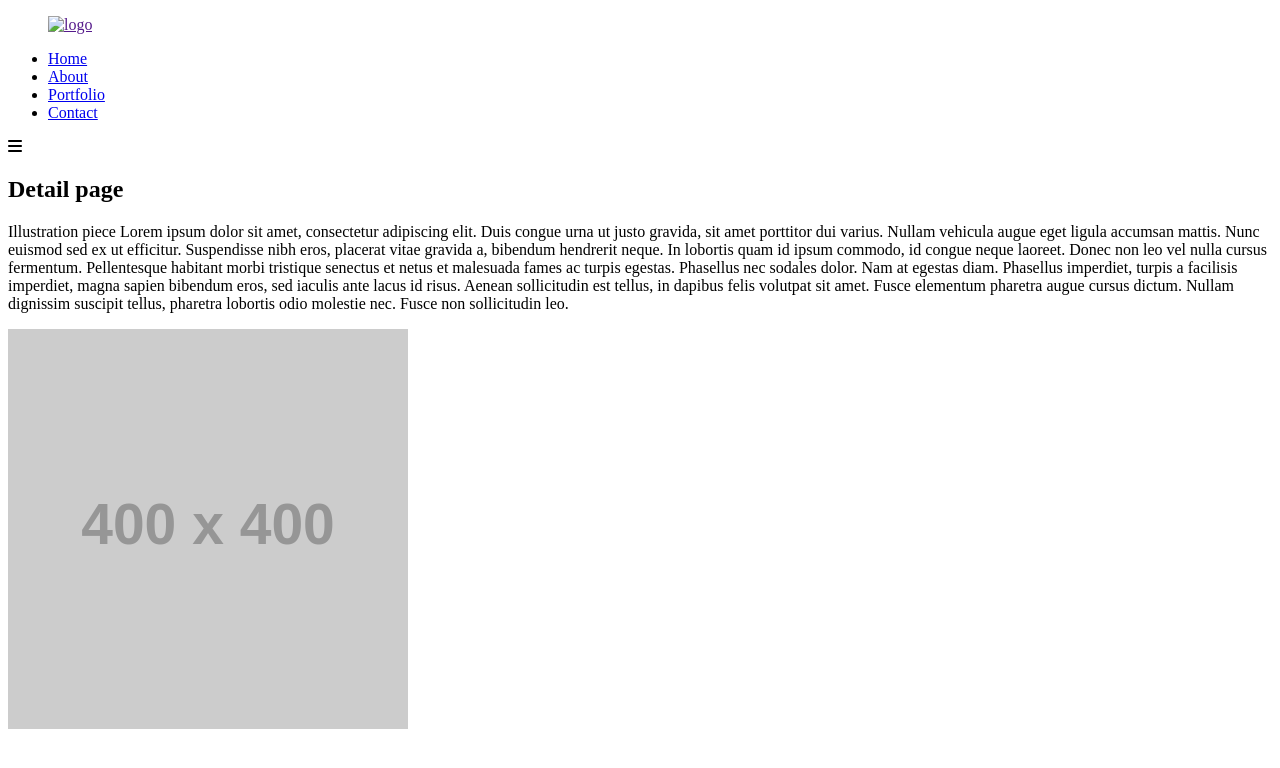
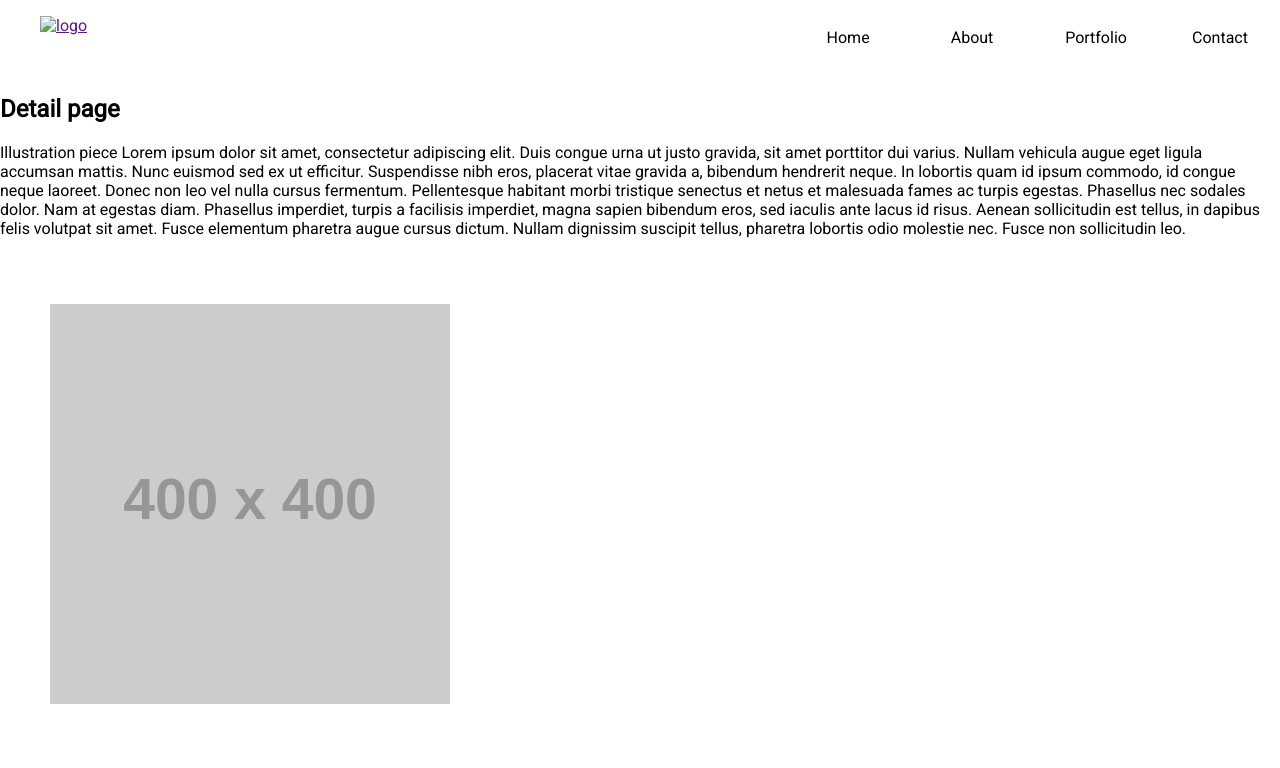
Before and after one commit to yodard/hudan, a Jekyll site: the page built from _posts/2019-11-11-first-post.html, in a window 1280 px wide. Shown: the top 768 px of the page. Built offline with Jekyll 4.4.1, drawn with Linux system fonts in a browser that asks for light colours; nearby versions of some CDN libraries.

Commit message:
Update default.html

```diff
--- a/_layouts/default.html
+++ b/_layouts/default.html
@@ -12,7 +12,7 @@
         This variable is stating that, it is looking for the url property that is
         in the site config file.
     -->
-    <link href="{{ site.url }}/assets/css/styles.scss" rel="stylesheet" type="text/css">
+    <link href="{{ site.url }}/assets/css/styles.css" rel="stylesheet" type="text/css">
     <title>Document</title>
 </head>
 <body>
```
